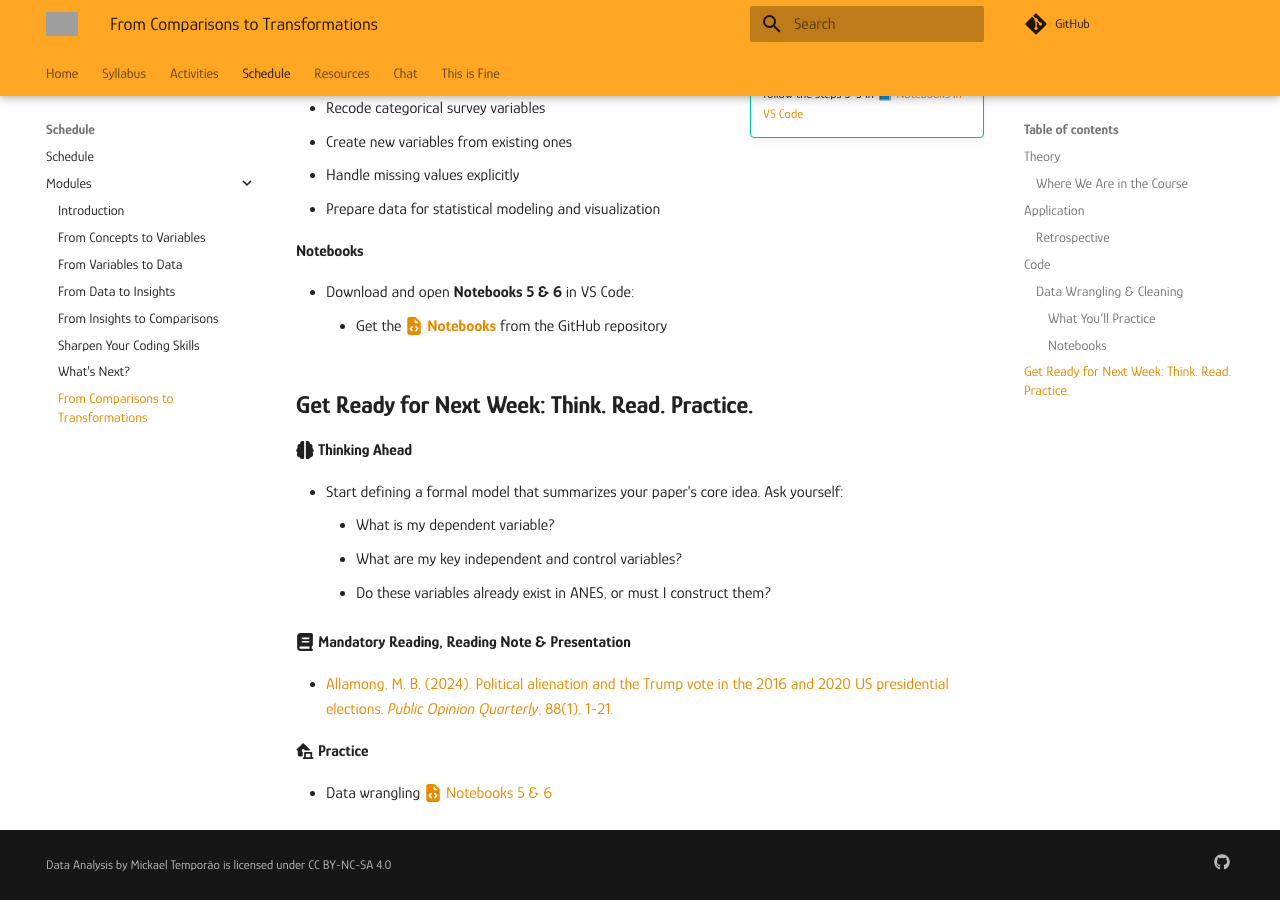
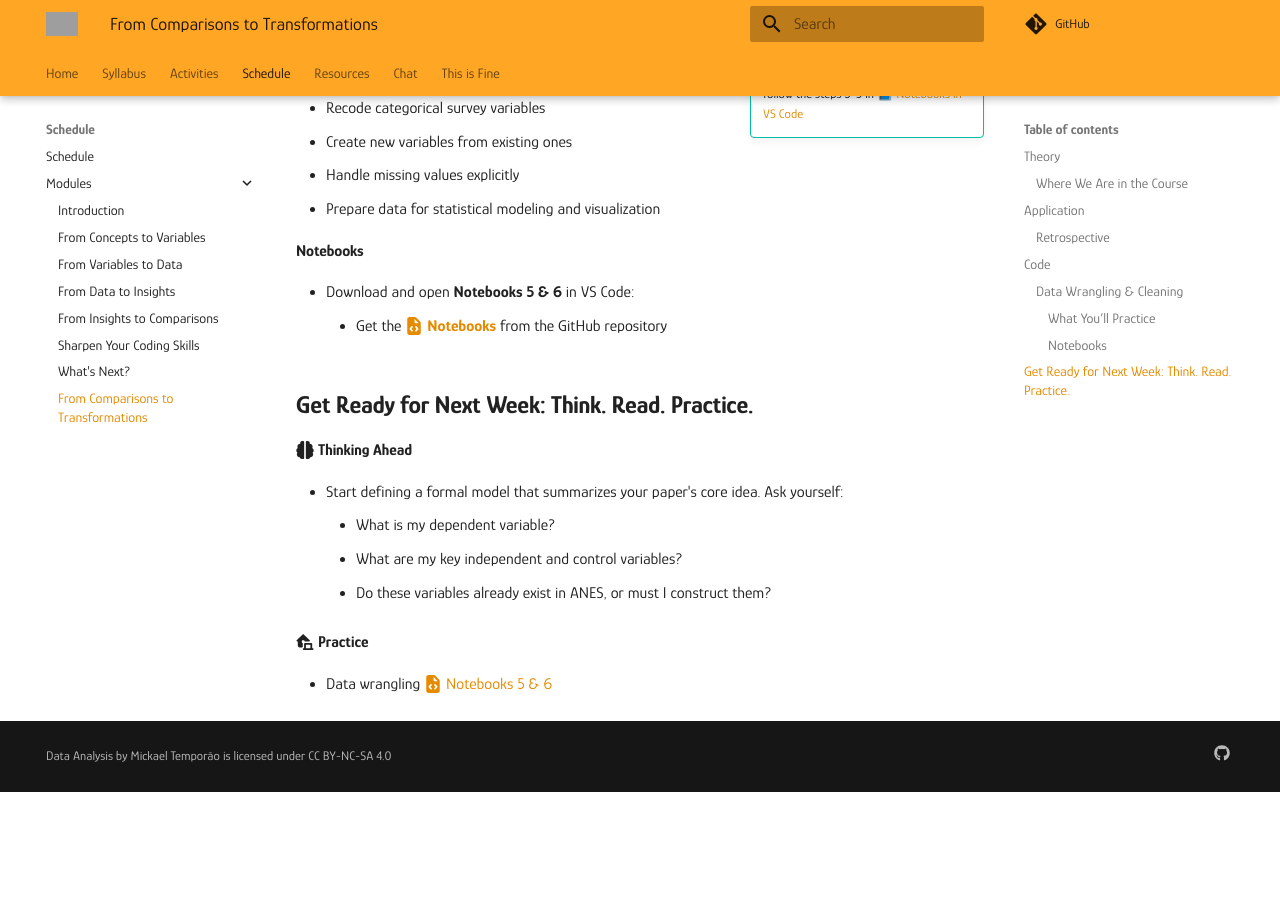
Before and after one commit to mickaeltemporao/data-analysis, an MkDocs documentation site: the page built from docs/modules/wrangling.md, in a window 1280 px wide and 900 px high, scrolled down 888 px. Built offline with MkDocs 1.6.1 and Material for MkDocs 9.7.7, drawn with Linux system fonts in a browser that asks for light colours; comment, search, counter and statistics services are not loaded; after the commit the page ends 1680 px from its top, so only the background shows below that; grey boxes are pictures that could not be loaded.

Commit message:
fix reading in wrangling

```diff
--- a/docs/modules/wrangling.md
+++ b/docs/modules/wrangling.md
@@ -47,9 +47,9 @@ Using ANES 2020 data, you will learn how to:
     - What are my key independent and control variables?
     - Do these variables already exist in ANES, or must I construct them?
 
-:fontawesome-solid-book: **Mandatory Reading, Reading Note & Presentation**
+<!-- :fontawesome-solid-book: **Mandatory Reading, Reading Note & Presentation** -->
 
-- [Allamong, M. B. (2024). Political alienation and the Trump vote in the 2016 and 2020 US presidential elections. *Public Opinion Quarterly*, 88(1), 1-21.](https://academic.oup.com/poq/article/88/1/1/7636367)
+<!-- - [Allamong, M. B. (2024). Political alienation and the Trump vote in the 2016 and 2020 US presidential elections. *Public Opinion Quarterly*, 88(1), 1-21.](https://academic.oup.com/poq/article/88/1/1/7636367) -->
 <!-- - [González-Bailón, S., et al. (2024). The Diffusion and Reach of (Mis) Information on Facebook During the US 2020 Election. *Sociological Science*, 11, 1124-1146.](https://sociologicalscience.com/download/vol_11/december/SocSci_v11_1124to1146_2.pdf) -->
 
 :fontawesome-solid-house-laptop: **Practice**
```
